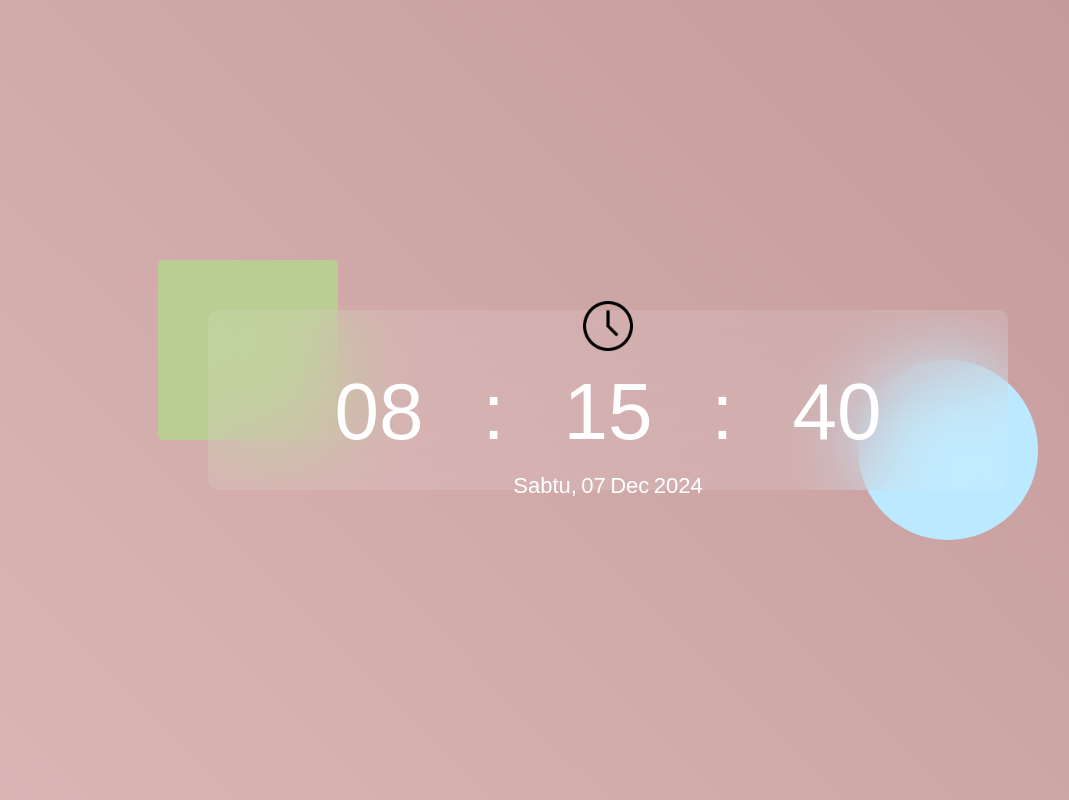
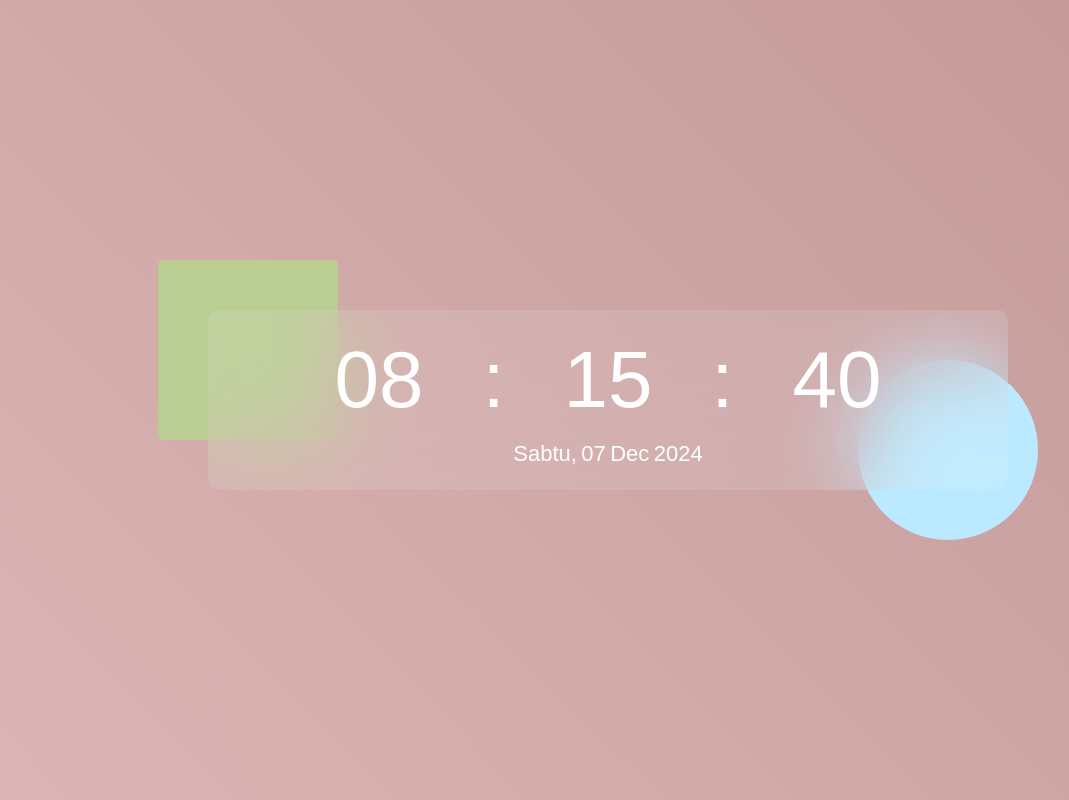
Before and after one commit to ayndri/eternal-calender, a plain HTML site: page index.html in a window 1280 px wide. Shown: the whole page, without its empty margins (32-1101 px from the left). Drawn offline with Linux system fonts and the light colour scheme.

Commit message:
Delete image in index

```diff
--- a/index.html
+++ b/index.html
@@ -12,7 +12,6 @@
     <div class="hero">
         <div class="container">
             <div class="clock">
-                <img src="img/clock.png" alt="clock" width="50px">
                 <div class="time">
                     <span id="hrs">00</span>
                     <span>:</span>
```
